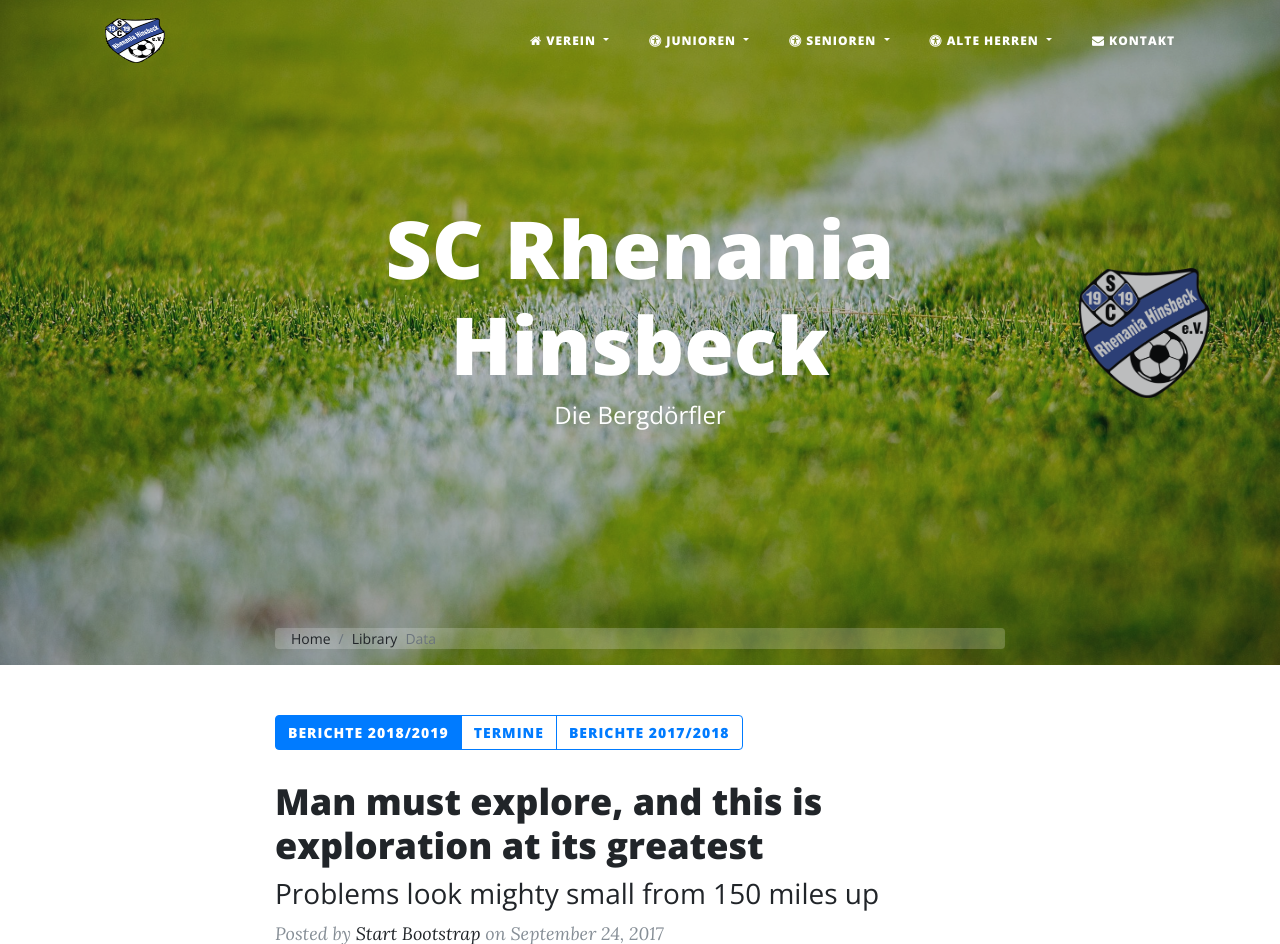
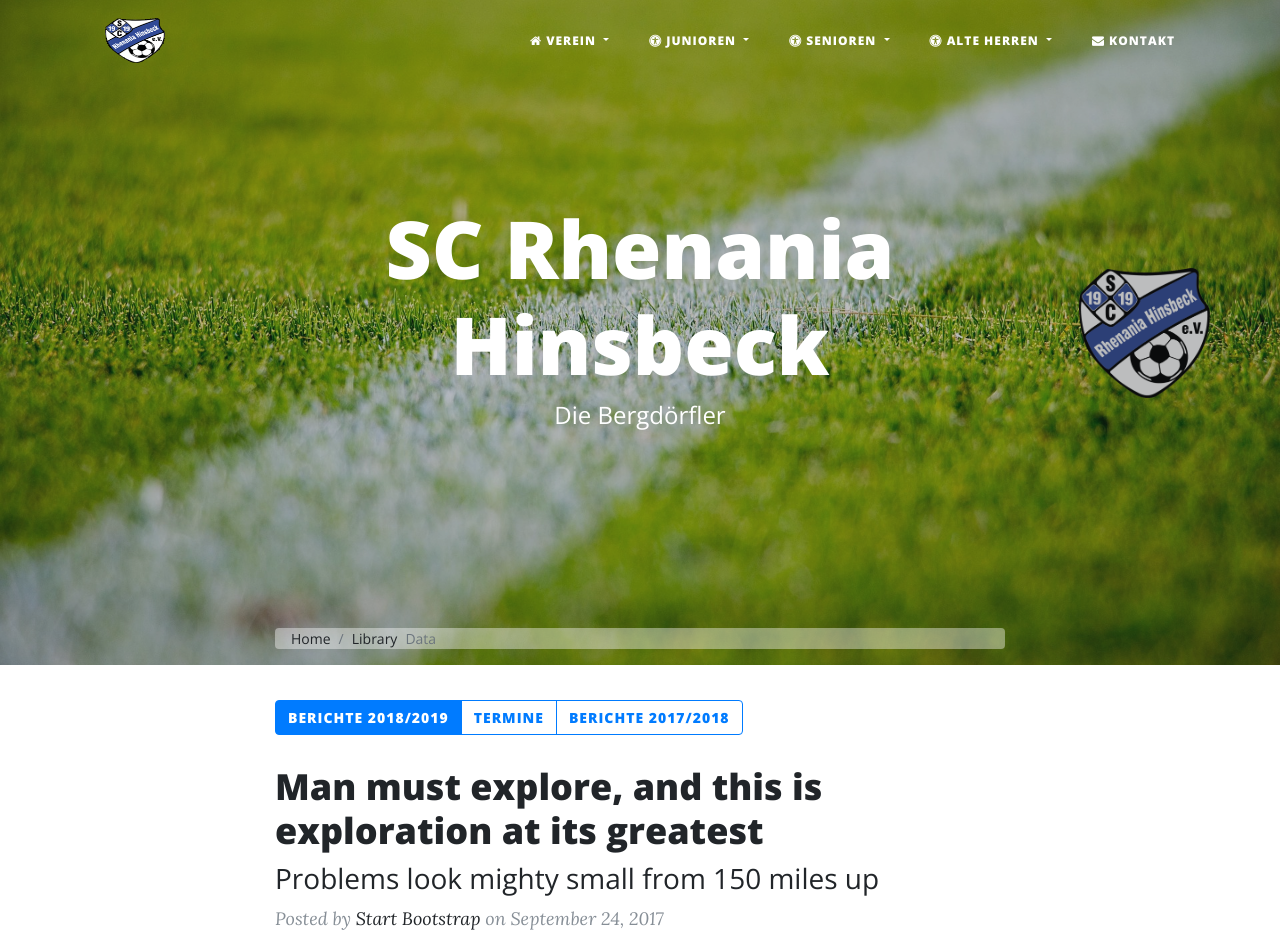
Before and after one commit to StartBootstrap/startbootstrap-clean-blog, a PHP site: page / in a window 1280 px wide. Shown: the top 944 px of the page. Run offline with PHP 8.4, Linux system fonts and the light colour scheme.

Commit message:
new pic and some css changes

```diff
--- a/css/clean-blog.css
+++ b/css/clean-blog.css
@@ -182,7 +182,7 @@ img::-moz-selection {
 }
 
 header.masthead {
-  margin-bottom: 50px;
+  margin-bottom: 35px;
   background: no-repeat center center;
   background-color: #868e96;
   background-attachment: scroll;
@@ -458,7 +458,7 @@ a.nav-link:hover {
 }
 
 .breadcrumb {
-  background-color: rgba(255, 255, 255, 0.2);
+  background-color: rgba(255, 255, 255, 0.4);
   border-radius: .25rem;
   font-family: 'Open Sans','Helvetica Neue',Helvetica,Arial,sans-serif;
   font-size: .875rem;
--- a/maintemplate.html
+++ b/maintemplate.html
@@ -29,7 +29,7 @@
       </div>
     </div>
     <div class="row">
-        <div class="col-lg-8 col-md-10 mx-auto">
+        <div class="col-auto">
             {f:cObject(typoscriptObjectPath:'lib.breadcrump')->f:format.raw()}
         </div>
     </div>
--- a/scss/_bootstrap-overrides.scss
+++ b/scss/_bootstrap-overrides.scss
@@ -41,7 +41,7 @@ a.nav-link:hover {
 }
 
 .breadcrumb {
-  background-color: rgba(255, 255, 255, 0.2);
+  background-color: rgba(255, 255, 255, 0.4);
   border-radius: .25rem;
   font-family: 'Open Sans','Helvetica Neue',Helvetica,Arial,sans-serif;
   font-size: .875rem;
--- a/scss/_masthead.scss
+++ b/scss/_masthead.scss
@@ -1,7 +1,7 @@
 // Styling for the masthead
 header.masthead {
   // TIP: Background images are set within the HTML using inline CSS!
-  margin-bottom: 50px;
+  margin-bottom: 35px;
   background: no-repeat center center;
   background-color: $gray-600;
   background-attachment: scroll;
```
Also changed, not shown: css/clean-blog.min.css.
